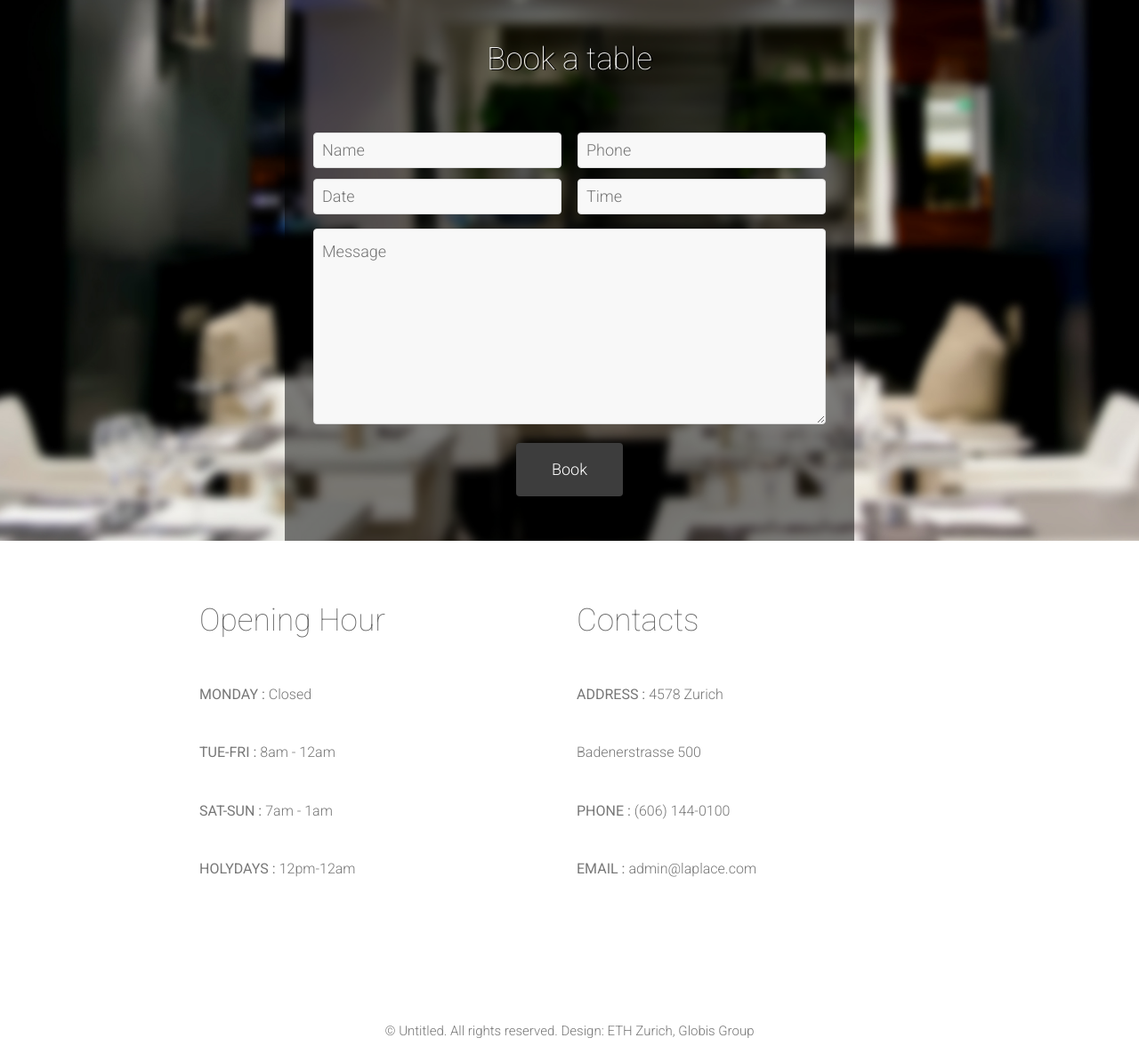
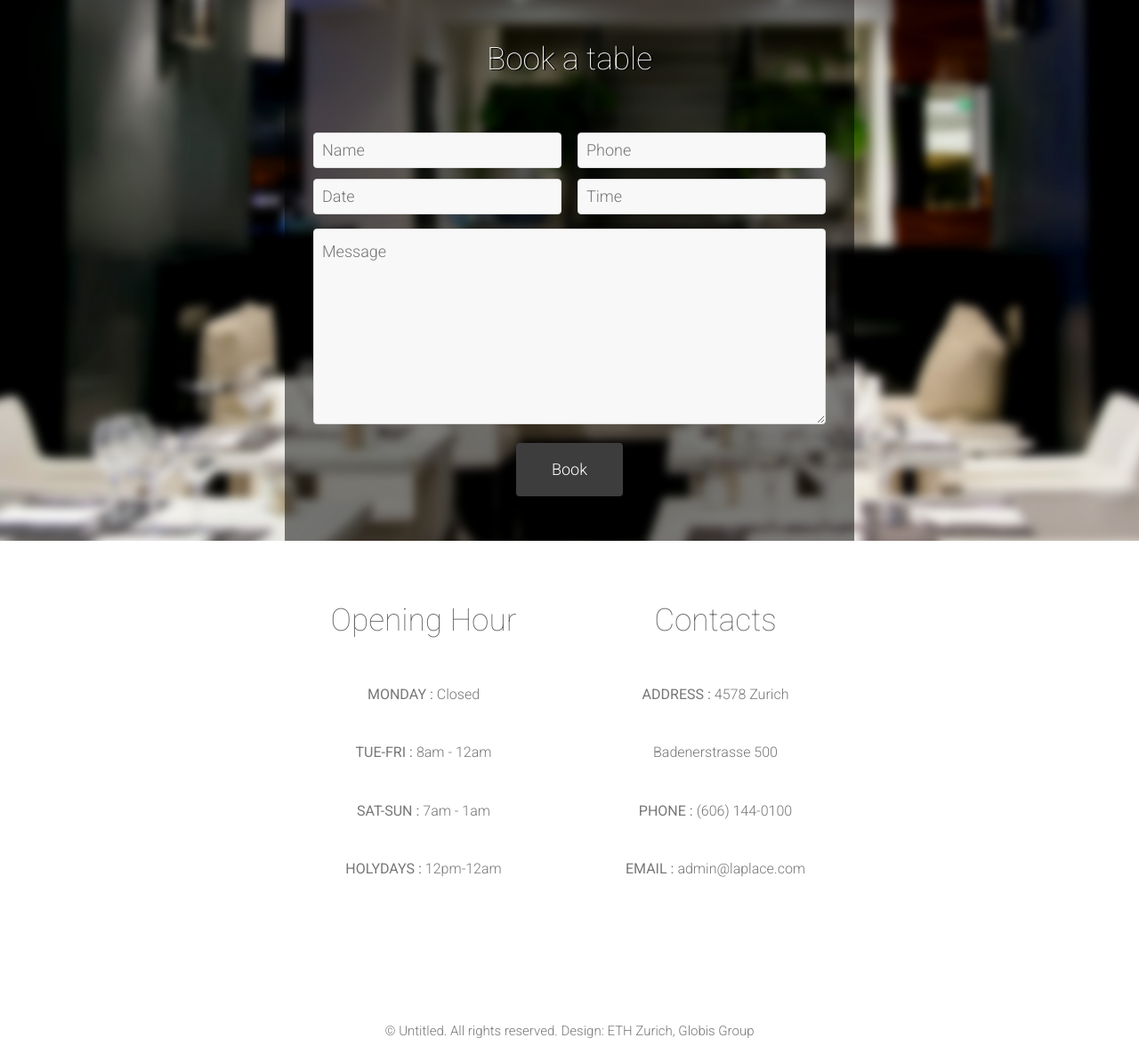
Before and after one commit to linusfessler/web-engineering, a PHP site: page / in a window 1280 px wide. Shown: the part 5208-6393 px from the top of the page at 89% size. Run offline with PHP 8.4, Linux system fonts and the light colour scheme.

Commit message:
Fixed open hours time

```diff
--- a/assets/css/style.css
+++ b/assets/css/style.css
@@ -461,6 +461,9 @@ background-color:#365529;
     display: inline-block;
     color: #777777;
 }
+.opening-hours div {
+text-align:center;
+}
 
 @media screen and (min-width: 768px) {
 	.content {
@@ -471,7 +474,7 @@ background-color:#365529;
     }
     .restourant-menu-wrapper { flex-direction:row; }
 
-	.book-a-table-form-container {
+	.book-a-table-form-container, .opening-hours {
 		width: 50%;
 	}
 	#restaurantName {
```
